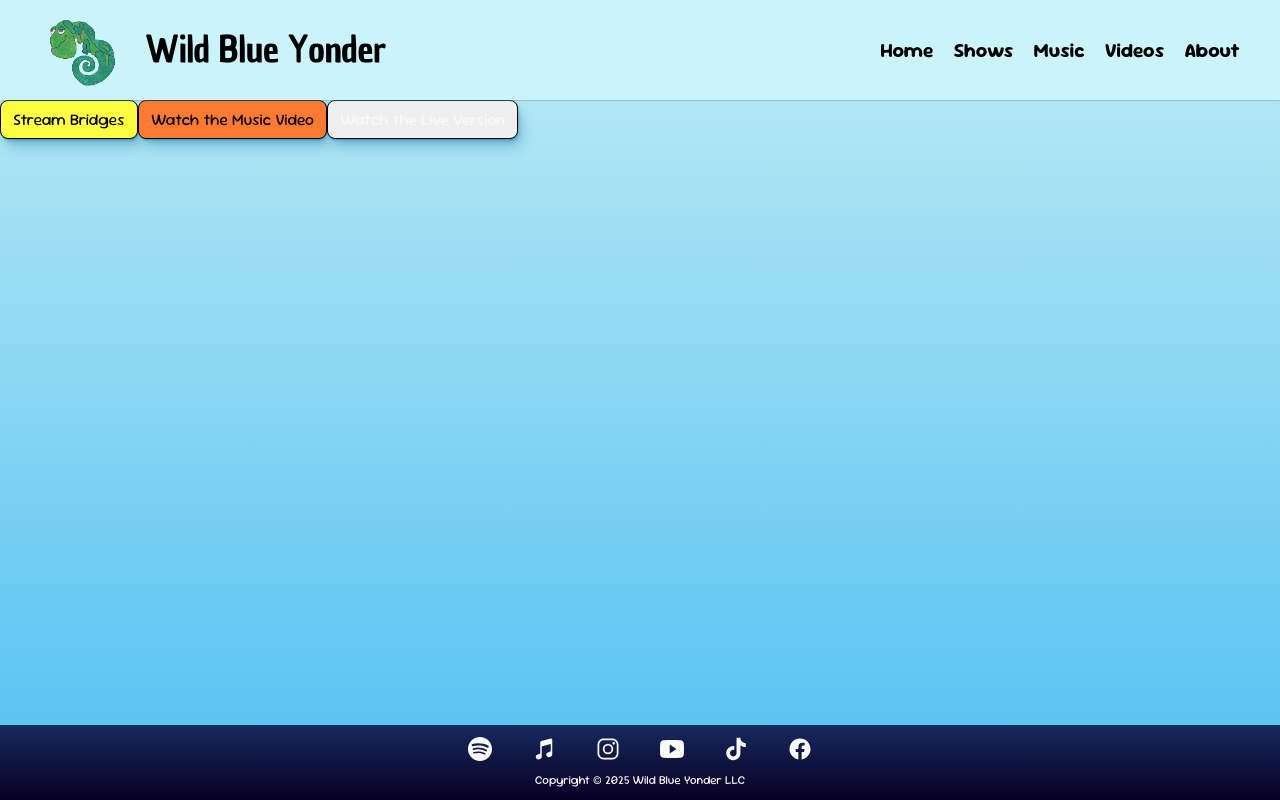
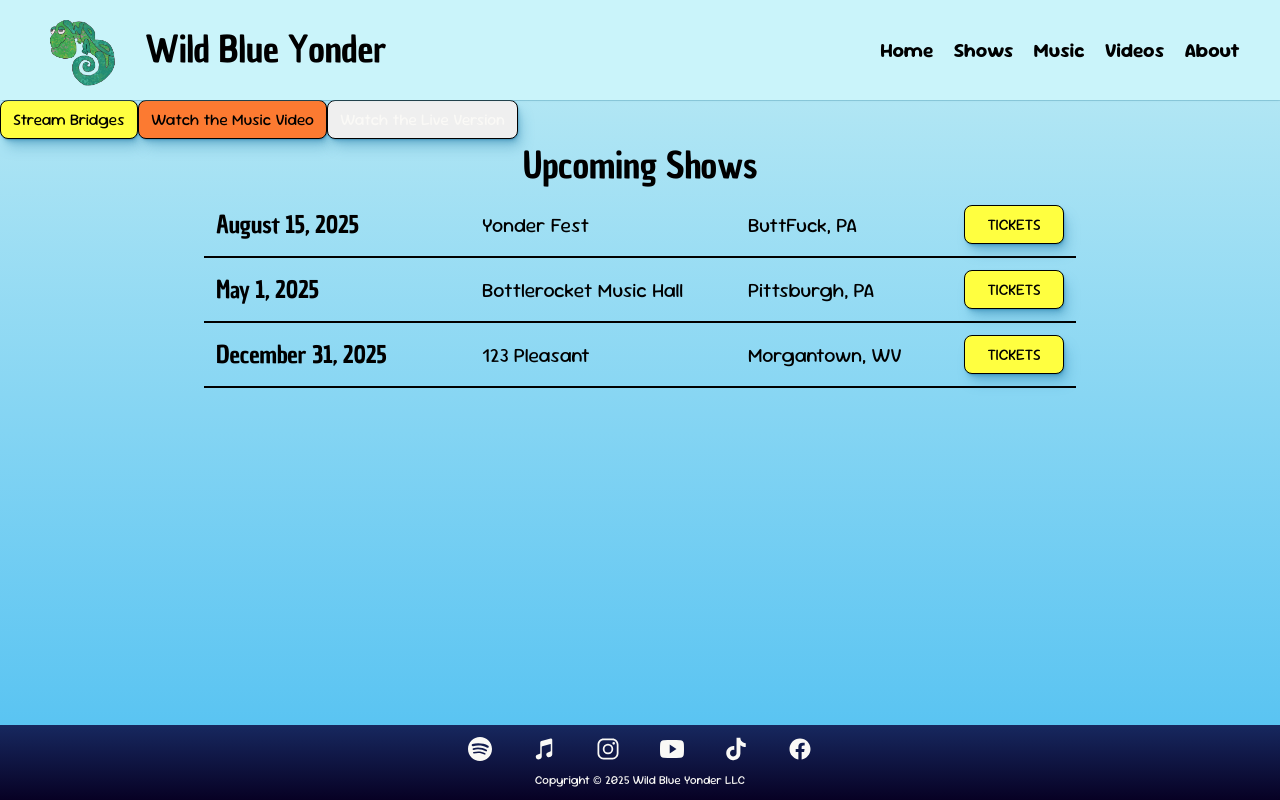
Before and after one commit to danielkurtsawyer/wild-blue-yonder, a React (Vite) app in the folder wild-blue-yonder-website/: page / in a window 1280 px wide. Built offline with nearby package versions, Linux system fonts and the light colour scheme.

Commit message:
Created show items and upcoming shows container
Show item is formatted with grid box, and the container is fetching from a mock database with show info

```diff
--- a/wild-blue-yonder-website/package.json
+++ b/wild-blue-yonder-website/package.json
@@ -23,6 +23,6 @@
     "eslint-plugin-react-hooks": "^5.2.0",
     "eslint-plugin-react-refresh": "^0.4.19",
     "globals": "^16.0.0",
-    "vite": "^6.3.1"
+    "vite": "^6.3.2"
   }
 }
--- a/wild-blue-yonder-website/src/App.jsx
+++ b/wild-blue-yonder-website/src/App.jsx
@@ -1,27 +1,39 @@
-import { useState } from 'react'
+import { useState } from "react";
 
-import Header from './components/Header/Header.jsx'
-import Footer from './components/Footer/Footer.jsx'
-import ButtonPrimary from './components/Button/ButtonPrimary.jsx'
-import ButtonSecondary from './components/Button/ButtonSecondary.jsx'
-import ButtonTertiary from './components/Button/ButtonTertiary.jsx'
+import Header from "./components/Header/Header.jsx";
+import Footer from "./components/Footer/Footer.jsx";
+import ButtonPrimary from "./components/Button/ButtonPrimary.jsx";
+import ButtonSecondary from "./components/Button/ButtonSecondary.jsx";
+import ButtonTertiary from "./components/Button/ButtonTertiary.jsx";
+import UpcomingShows from "./components/UpcomingShows/index.jsx";
+import ShowItem from "./components/ShowItem/index.jsx";
 
 function App() {
   return (
     <>
-      <header className='shadow-gradient-top-elevation-low'>
-        <Header/>
+      <header className="shadow-gradient-top-elevation-low">
+        <Header />
       </header>
       <main>
-        <ButtonPrimary text='Stream Bridges' className='shadow-gradient-bottom-elevation-medium'/>
-        <ButtonSecondary text='Watch the Music Video' className='shadow-gradient-bottom-elevation-medium'/>
-        <ButtonTertiary text='Watch the Live Version' className='shadow-gradient-bottom-elevation-medium'/>
+        <ButtonPrimary
+          text="Stream Bridges"
+          className="shadow-gradient-bottom-elevation-medium"
+        />
+        <ButtonSecondary
+          text="Watch the Music Video"
+          className="shadow-gradient-bottom-elevation-medium"
+        />
+        <ButtonTertiary
+          text="Watch the Live Version"
+          className="shadow-gradient-bottom-elevation-medium"
+        />
+        <UpcomingShows />
       </main>
       <footer>
-        <Footer/>
+        <Footer />
       </footer>
     </>
-  )
+  );
 }
 
-export default App
+export default App;
--- /dev/null
+++ b/wild-blue-yonder-website/src/components/ShowItem/index.jsx
@@ -0,0 +1,18 @@
+import "./styles.css";
+import ButtonPrimary from "../Button/ButtonPrimary.jsx";
+
+export default function ShowItem({ showDate, venueName, venueLocation }) {
+  return (
+    <div className="show-item-container">
+      <h4>{showDate ? showDate : "Show Date"}</h4>
+      <p className="large-text">{venueName ? venueName : "Venue Name"}</p>
+      <p className="large-text">
+        {venueLocation ? venueLocation : "Venue Location"}
+      </p>
+      <ButtonPrimary
+        text="TICKETS"
+        className="shadow-gradient-bottom-elevation-medium"
+      />
+    </div>
+  );
+}
--- /dev/null
+++ b/wild-blue-yonder-website/src/components/ShowItem/styles.css
@@ -0,0 +1,15 @@
+.show-item-container {
+  display: grid;
+  align-items: center;
+  justify-content: center;
+  /* align-content: center; */
+  grid-template-columns: 250px 250px 200px 100px;
+  gap: 16px;
+  /* border-top: 1px solid black; */
+  border-bottom: 2px solid black;
+  padding: 12px;
+}
+
+.show-item-container p {
+  font-family: "body-text";
+}
--- /dev/null
+++ b/wild-blue-yonder-website/src/components/UpcomingShows/index.jsx
@@ -0,0 +1,26 @@
+import "./styles.css";
+import ShowItem from "../ShowItem/index.jsx";
+import shows from "./shows.js";
+
+export default function UpcomingShows() {
+  return (
+    <div className="shows-container">
+      <h2 className="upcoming-shows-header">Upcoming Shows</h2>
+      {shows.map((show, index) => (
+        <ShowItem
+          key={index}
+          showDate={show.date}
+          venueName={show.name}
+          venueLocation={show.location}
+          borderTop={`${index === 0 ? "1px solid black" : ""}`}
+        />
+      ))}
+      {/* <ShowItem
+        showDate="August 16, 2025"
+        venueName="Yonder Fest"
+        venueLocation="ButtFuck, PA"
+      />
+      <ShowItem /> */}
+    </div>
+  );
+}
--- /dev/null
+++ b/wild-blue-yonder-website/src/components/UpcomingShows/shows.js
@@ -0,0 +1,19 @@
+const shows = [
+    {
+        date: "August 15, 2025",
+        name: "Yonder Fest",
+        location: "ButtFuck, PA",
+    },
+    {
+        date: "May 1, 2025",
+        name: "Bottlerocket Music Hall",
+        location: "Pittsburgh, PA",
+    },
+    {
+        date: "December 31, 2025",
+        name: "123 Pleasant",
+        location: "Morgantown, WV",
+    },
+];
+
+export default shows;
--- /dev/null
+++ b/wild-blue-yonder-website/src/components/UpcomingShows/styles.css
@@ -0,0 +1,20 @@
+.upcoming-shows-header {
+  text-align: center;
+}
+
+.shows-container {
+  display: flex;
+  flex-direction: column;
+  align-items: center;
+  justify-content: center;
+  /* gap: 12px; */
+}
+
+.line-break {
+  color: black;
+  width: 80%;
+}
+
+.first-item {
+  border-top: 1px solid black;
+}
```
Also changed, not shown: 1 other file (tests, documents, lock files or other folders).
